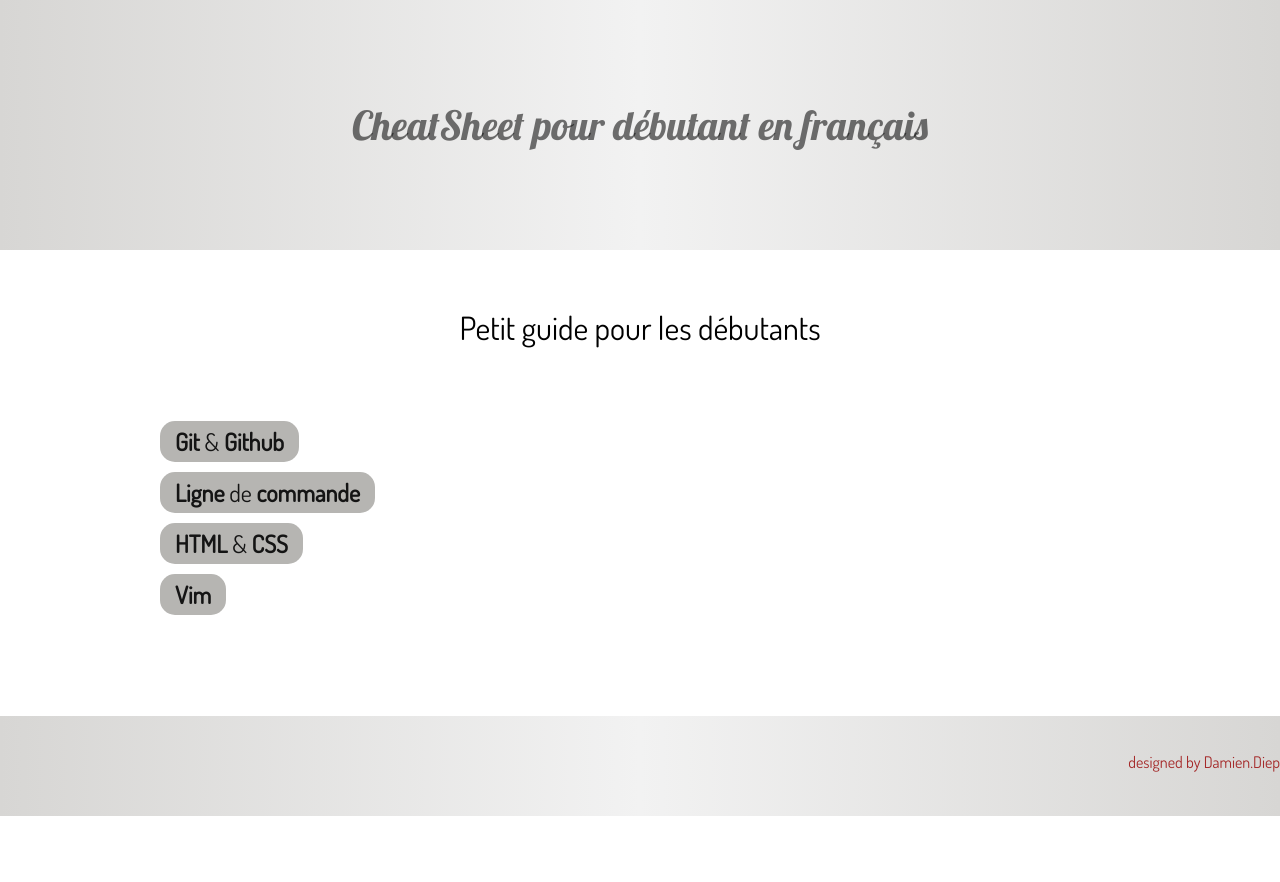
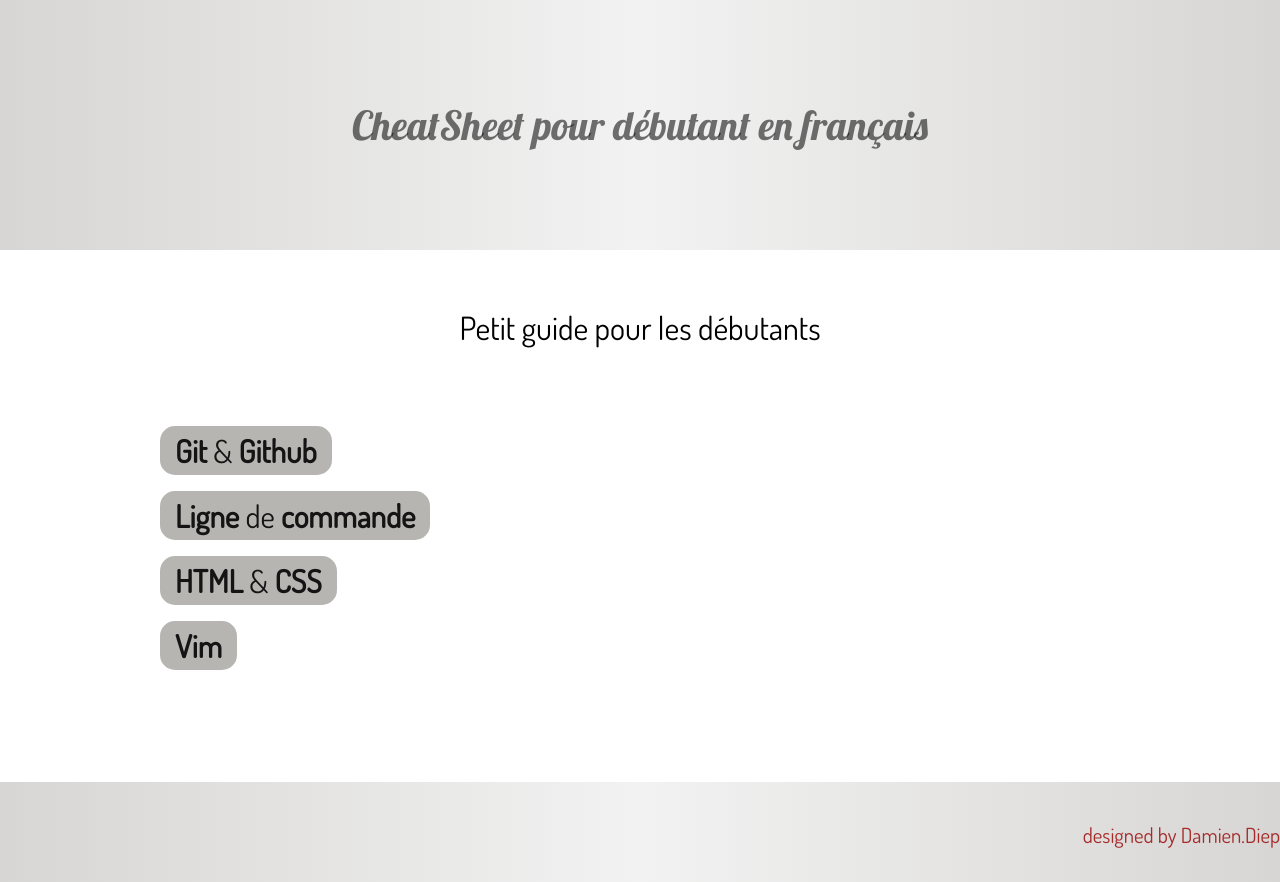
Before and after one commit to damiendiep/challenge2, a plain HTML site: page index.html in a window 1280 px wide. Before the commit the page ends 816 px from the top, so only its background shows below. Drawn offline with Linux system fonts and the light colour scheme.

Commit message:
em p 1.3em

```diff
--- a/index.css
+++ b/index.css
@@ -4,7 +4,7 @@ h1{font-family:'Lobster',cursive;text-align:center;font-weight:400;font-size:2.5
 
 h2{font-family:'Dosis',cursive;text-align:center;font-weight:400;font-size:2em}
 
-p{font-family:'Dosis',cursive;text-decoration:none;font-weight:400;color:#a52a2a;font-style:bold;margin-left:80px}
+p{font-family:'Dosis',cursive;text-decoration:none;font-weight:400;color:#a52a2a;font-style:bold;margin-left:80px;font-size:1.3em}
 
 #banner{padding-top:30px;padding-bottom:70px;min-width:10%}
 
```
